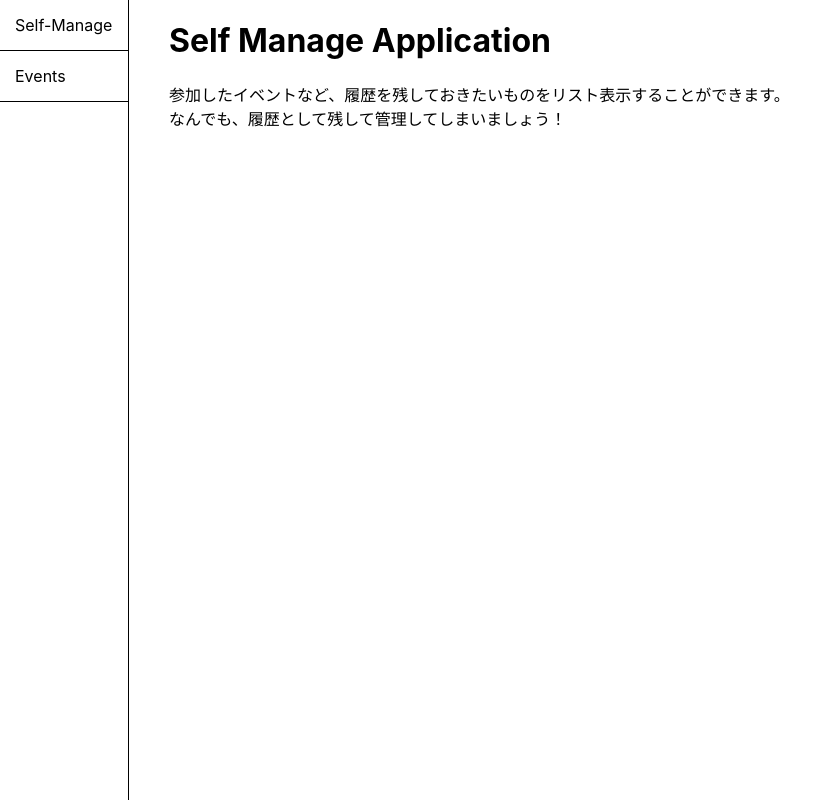
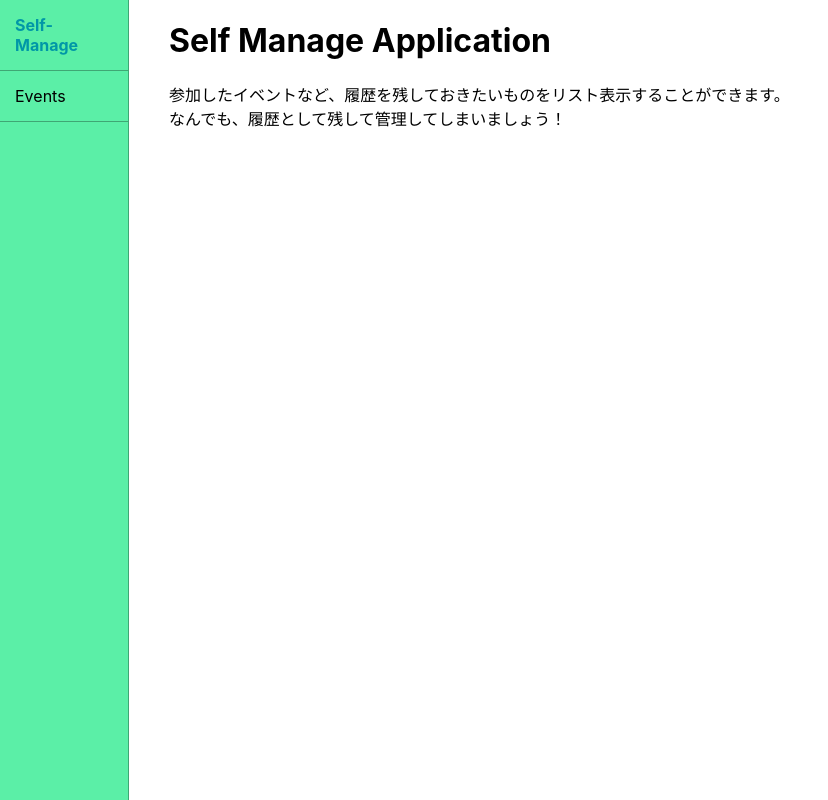
Before and after one commit to azufb/self-manage-app, a React app: page / in a window 1280 px wide. Shown: the whole page, without its empty margins (0-828 px from the left). Built offline with nearby package versions, Linux system fonts and the light colour scheme.

Commit message:
サイドナビのスタイルを調整。

```diff
--- a/src/components/Navi.js
+++ b/src/components/Navi.js
@@ -3,7 +3,7 @@ import {
   BrowserRouter as Router,
   Switch,
   Route,
-  Link
+  NavLink
 } from "react-router-dom";
 import Home from "./Home";
 import EventManage from "./EventManage";
@@ -16,13 +16,13 @@ const Navi = () => {
       <div className={styles.sideNavi}>
         <div className={styles.side}>
           <div className={styles.navi}>
-            <Link to="/">Self-Manage</Link>
+            <NavLink exact to="/" activeClassName={styles.activeNavi}>Self-Manage</NavLink>
           </div>
           {/*<div className={styles.navi}>
             <Link to="/">HOME</Link>
           </div>*/}
           <div className={styles.navi}>
-            <Link to="/Events">Events</Link>
+            <NavLink to="/Events" activeClassName={styles.activeNavi}>Events</NavLink>
           </div>
         </div>
         <Switch>
--- a/src/styles/Navi.css
+++ b/src/styles/Navi.css
@@ -1,12 +1,13 @@
 .total {
   position: absolute;
-  height: 100vh;
+  height: 100%;
   width: 100%;
 }
 
 .side {
   width: 10%;
-  border-right: 1px solid #000;
+  background-color: #5befa7;
+  border-right: 1px solid #3fa774;
 }
 
 a {
@@ -14,17 +15,17 @@ a {
   color: #000;
 }
 
-a:visited {
-  text-decoration: none;
-  color: #000;
-}
-
 .sideNavi {
   display: flex;
-  height: 100%;
+  min-height: 100vh;
 }
 
 .navi {
   padding: 15px;
-  border-bottom: 1px solid #000;
+  border-bottom: 1px solid #3fa774;
 }
+
+.activeNavi {
+  font-weight: bold;
+  color: #0097a7;
+}
```
